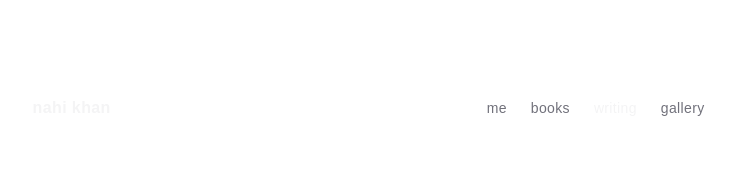
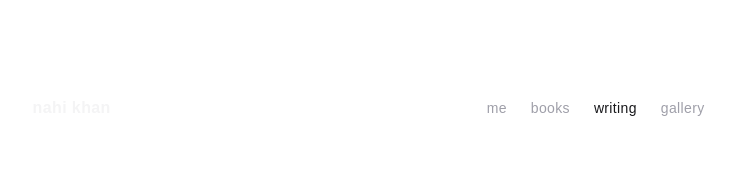
Before and after one commit to nahikhvn/site, a Next.js app: page /writing in a window 1280 px wide. Shown: the top 188 px of the page, without its empty margins (264-999 px from the left). Built offline with nearby package versions, Linux system fonts and the light colour scheme.

Commit message:
Add dark mode support to NavItem active/hover states

```diff
--- a/app/NavItem.tsx
+++ b/app/NavItem.tsx
@@ -12,7 +12,7 @@ export function NavItem({ href, label }: { href: string; label: string }) {
       <Link
         href={href}
         className={`text-sm transition-colors tracking-wide ${
-          isActive ? "text-zinc-100" : "text-zinc-500 hover:text-zinc-100"
+          isActive ? "text-zinc-900 dark:text-zinc-100" : "text-zinc-400 hover:text-zinc-900 dark:hover:text-zinc-100"
         }`}
       >
         {label}
```
